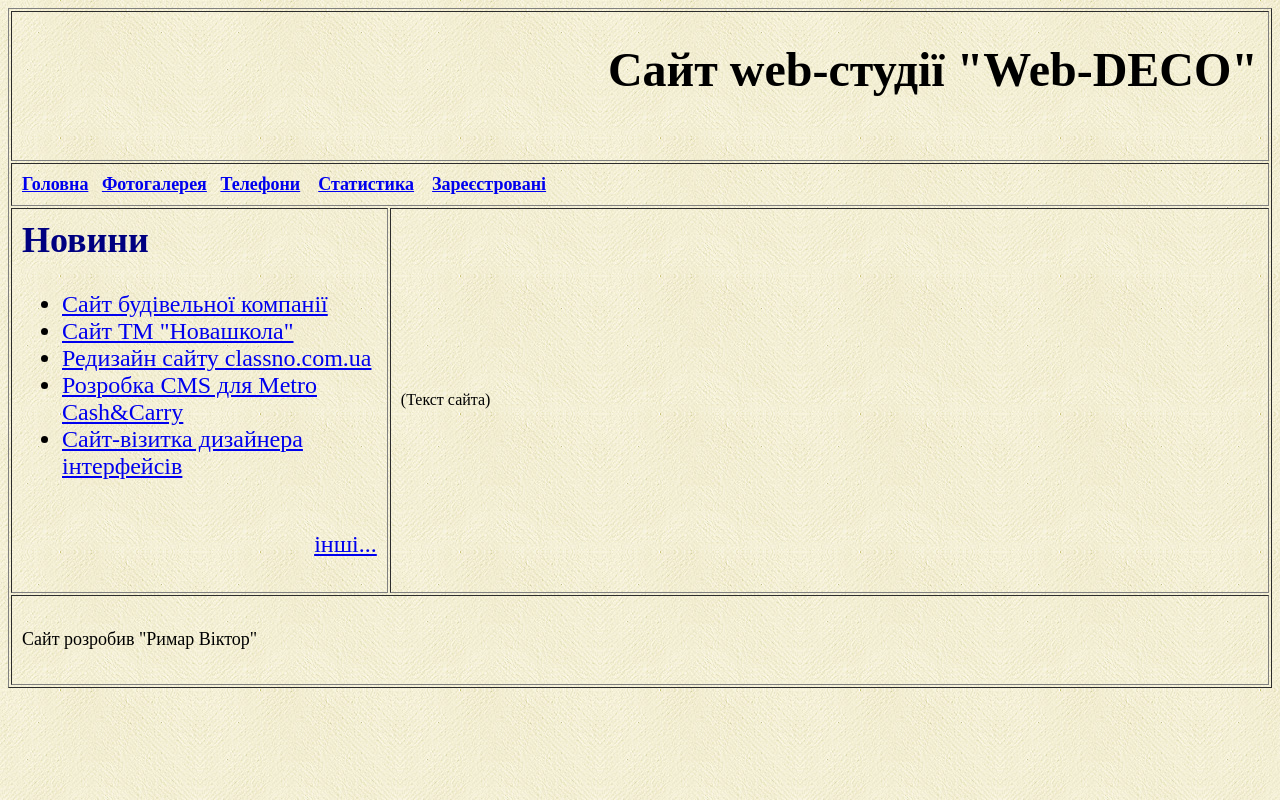
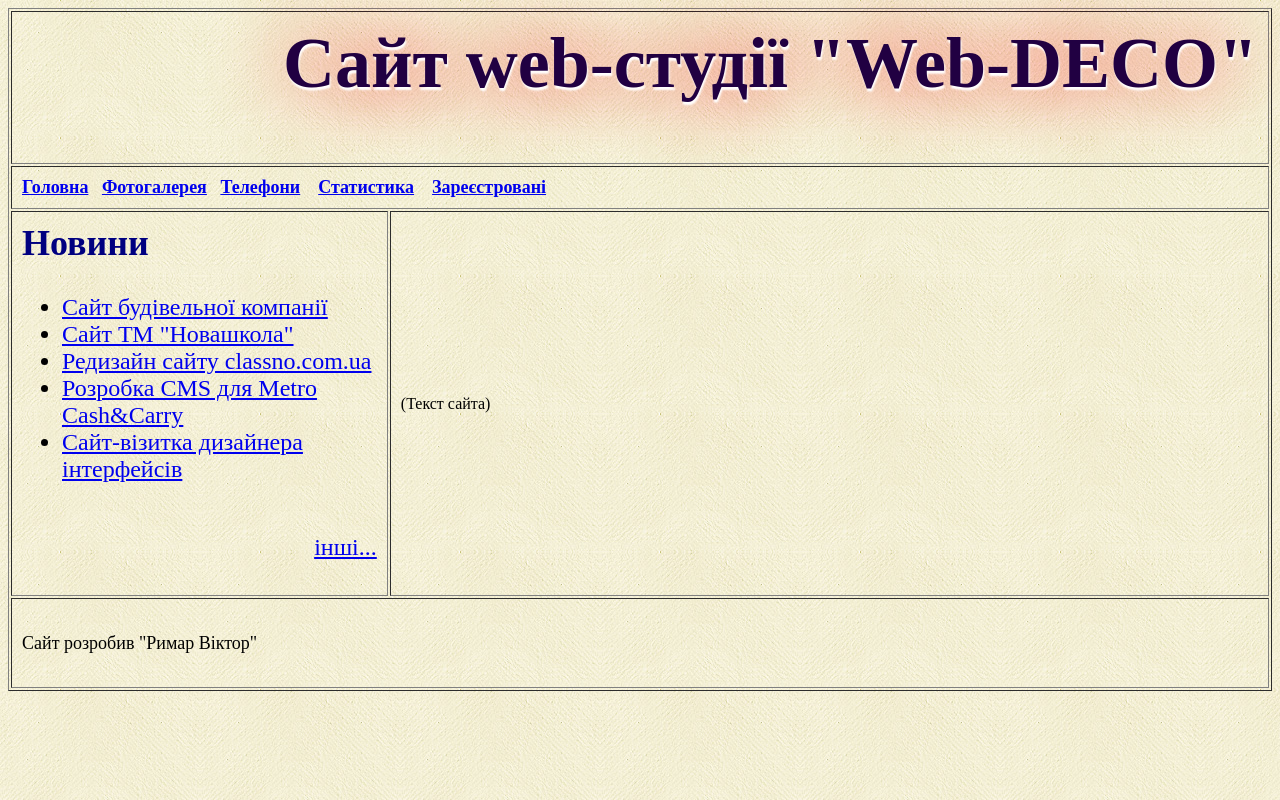
Before and after one commit to sviatoslav06/sviatoslav06.github.io, a plain HTML site: page index.html in a window 1280 px wide. Drawn offline with Linux system fonts and the light colour scheme.

Commit message:
09 - Добавити стиль-тінь

```diff
--- a/index.html
+++ b/index.html
@@ -3,13 +3,20 @@
     <head>
         <meta charset="UTF-8">
         <title>Сайт web-студії "Web-DECO"</title>
+        <style>
+            .shadowtext {
+            text-shadow: 1px 3px 2px white, 0 0 1em red;
+            color: #210042;
+            font-size: 3em;
+            }
+            </style>
         </head>
     <body background="images/bg.jpg">
         <table border="1" align="center" cellpadding="10">
             <tr>
             <td colspan="2" height="150" align="right">
                 <font size="5">
-                    <h1>Сайт web-студії "Web-DECO"</h1>
+                    <h1 class="shadowtext">Сайт web-студії "Web-DECO"</h1>
                 </font>
             </td>
             </tr>
```
